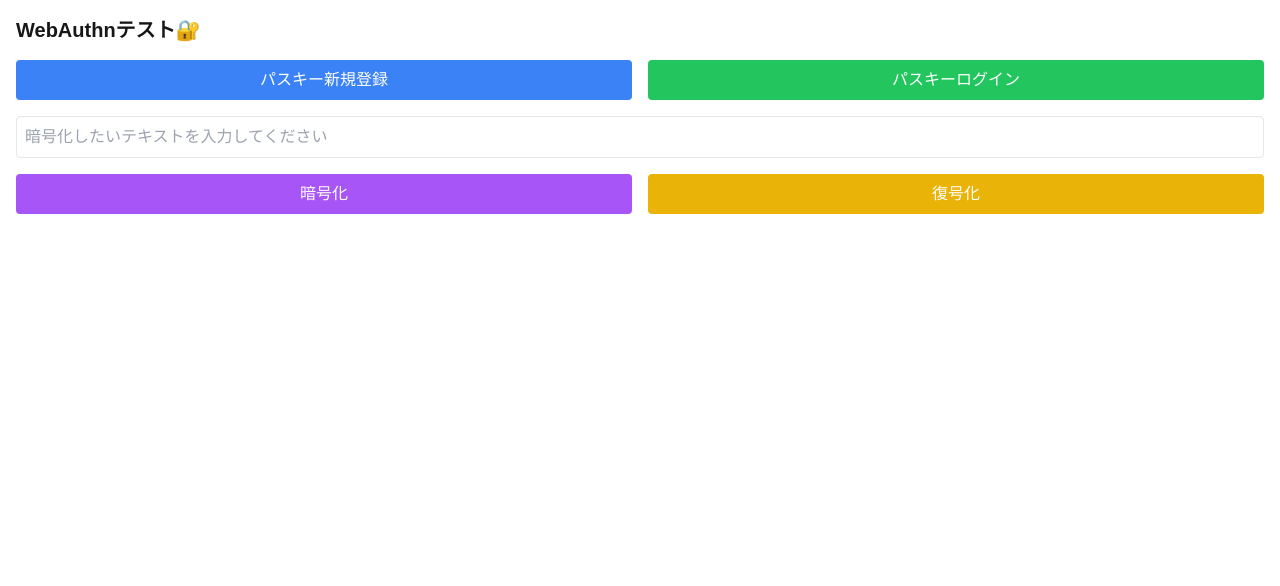
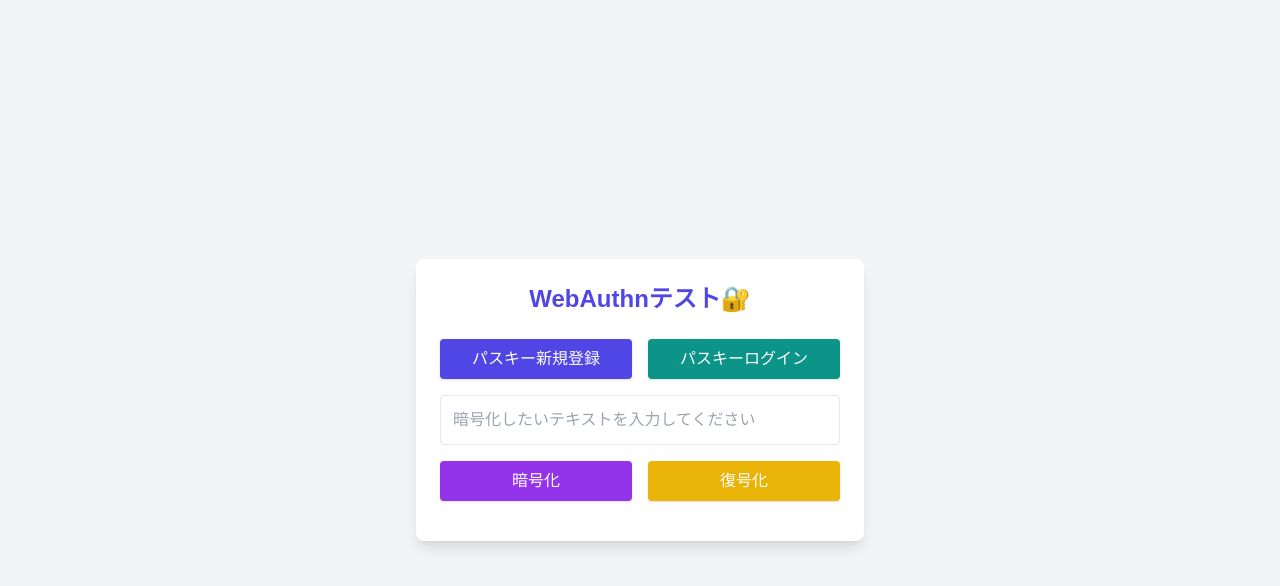
Before and after one commit to taizo-pro/webauthn-test, a Next.js app: page / in a window 1280 px wide. Shown: the top 586 px of the page. Built offline with nearby package versions, Linux system fonts and the light colour scheme.

Commit message:
UIの改善: ボタンスタイルを更新し、結果表示エリアのデザインを整えました

```diff
--- a/src/app/page.tsx
+++ b/src/app/page.tsx
@@ -235,104 +235,98 @@ export default function Home() {
 	};
 
 	return (
-		<div className="p-4">
-			<h2 className="text-xl font-bold mb-4">WebAuthnテスト🔐</h2>
+		<div className="min-h-screen bg-gray-100 flex items-center justify-center p-4">
+			<div className="bg-white shadow-lg rounded-lg p-6 w-full max-w-md">
+				<h2 className="text-2xl font-bold text-center mb-6 text-indigo-600">
+					WebAuthnテスト🔐
+				</h2>
 				<div className="space-y-4">
-				<div className="flex gap-4 w-full">
-					<div className="space-y-2 w-full">
-						{/* biome-ignore lint/a11y/useButtonType: <explanation> */}
+					<div className="flex flex-col sm:flex-row gap-4">
 						<button
+							type="button"
 							onClick={handleRegister}
-							className="bg-blue-500 text-white px-4 py-2 rounded w-full"
+							className="flex-1 bg-indigo-600 hover:bg-indigo-700 text-white py-2 px-4 rounded shadow focus:outline-none focus:ring-2 focus:ring-indigo-500"
 						>
 							パスキー新規登録
 						</button>
-					</div>
-					<div className="space-y-2 w-full">
-						{/* biome-ignore lint/a11y/useButtonType: <explanation> */}
 						<button
+							type="button"
 							onClick={handleAuthenticate}
-							className="bg-green-500 text-white px-4 py-2 rounded w-full"
+							className="flex-1 bg-teal-600 hover:bg-teal-700 text-white py-2 px-4 rounded shadow focus:outline-none focus:ring-2 focus:ring-teal-500"
 						>
 							パスキーログイン
 						</button>
 					</div>
-				</div>
 
-				<div className="flex gap-4 w-full">
-					<div className="space-y-2 flex gap-4 w-full">
 					<input
 						type="text"
 						value={inputText}
 						onChange={(e) => setInputText(e.target.value)}
 						placeholder="暗号化したいテキストを入力してください"
-							className="w-[100%] p-2 border rounded text-black"
+						className="w-full p-3 border rounded text-gray-800 focus:outline-none focus:ring-2 focus:ring-indigo-500"
 					/>
-					</div>
-				</div>
 
-				<div className="flex gap-4 w-full">
-					<div className="space-y-2 flex gap-4 w-full">
-						{/* biome-ignore lint/a11y/useButtonType: <explanation> */}
+					<div className="flex flex-col sm:flex-row gap-4">
 						<button
+							type="button"
 							onClick={handleRSAEncrypt}
-							className="bg-purple-500 text-white px-4 py-2 rounded w-full"
+							className="flex-1 bg-purple-600 hover:bg-purple-700 text-white py-2 px-4 rounded shadow focus:outline-none focus:ring-2 focus:ring-purple-500"
 						>
 							暗号化
 						</button>
-					</div>
-					<div className="space-y-2 w-full">
-						{/* biome-ignore lint/a11y/useButtonType: <explanation> */}
 						<button
+							type="button"
 							onClick={handleRSADecrypt}
-							className="bg-yellow-500 text-white px-4 py-2 rounded w-full"
+							className="flex-1 bg-yellow-500 hover:bg-yellow-600 text-white py-2 px-4 rounded shadow focus:outline-none focus:ring-2 focus:ring-yellow-400"
 						>
 							復号化
 						</button>
 					</div>
-				</div>
 
-				<div className="flex">
-					<div>
-						{/* 結果表示エリア */}
+					<div className="space-y-4">
 						{extensionResults && (
-							<div className="mt-4 p-4 rounded">
-								<h3 className="font-bold mb-2">PRF対応結果:</h3>
-								<pre className="whitespace-pre-wrap">{extensionResults}</pre>
+							<div className="bg-gray-50 p-3 rounded border">
+								<h3 className="font-semibold text-gray-700 mb-1">
+									PRF対応結果:
+								</h3>
+								<pre className="whitespace-pre-wrap text-sm text-gray-600">
+									{extensionResults}
+								</pre>
 							</div>
 						)}
-					</div>
-					<div>
 						{registrationResult && (
-							<div className="mt-4 p-4 rounded">
-								<h3 className="font-bold mb-2">登録時の疑似乱数生成結果:</h3>
-								<details className="whitespace-pre-wrap">
+							<div className="bg-gray-50 p-3 rounded border">
+								<h3 className="font-semibold text-gray-700 mb-1">
+									登録時の疑似乱数生成結果:
+								</h3>
+								<details className="whitespace-pre-wrap text-sm text-gray-600">
 									{registrationResult}
 								</details>
 							</div>
 						)}
-					</div>
-					<div>
 						{signResult && (
-							<div className="mt-4 p-4 rounded">
-								<h3 className="font-bold mb-2">
+							<div className="bg-gray-50 p-3 rounded border">
+								<h3 className="font-semibold text-gray-700 mb-1">
 									ログイン時の疑似乱数生成結果:
 								</h3>
-								<details className="whitespace-pre-wrap">{signResult}</details>
+								<details className="whitespace-pre-wrap text-sm text-gray-600">
+									{signResult}
+								</details>
 							</div>
 						)}
 						{inputText && (
-							<div className="mt-4 p-4 rounded">
-								<h3 className="font-bold mb-2">暗号化対象</h3>
-								<pre className="whitespace-pre-wrap break-all">{inputText}</pre>
+							<div className="bg-gray-50 p-3 rounded border">
+								<h3 className="font-semibold text-gray-700 mb-1">暗号化対象</h3>
+								<pre className="whitespace-pre-wrap break-words text-sm text-gray-600">
+									{inputText}
+								</pre>
 							</div>
 						)}
 
 						{prfEncryptedData && (
-							<div className="mt-4 p-4 rounded">
-								<h3 className="font-bold mb-2">暗号化結果</h3>
-								<pre className="whitespace-pre-wrap break-all">
-									{/* Base64形式で表示用に変換 */}
+							<div className="bg-gray-50 p-3 rounded border">
+								<h3 className="font-semibold text-gray-700 mb-1">暗号化結果</h3>
+								<pre className="whitespace-pre-wrap break-words text-sm text-gray-600">
 									{btoa(
 										String.fromCharCode(...new Uint8Array(prfEncryptedData)),
 									)}
@@ -341,9 +335,11 @@ export default function Home() {
 						)}
 
 						{prfDecryptedData && (
-							<div className="mt-4 p-4 rounded">
-								<h3 className="font-bold mb-2">復号化結果</h3>
-								<pre className="whitespace-pre-wrap">{prfDecryptedData}</pre>
+							<div className="bg-gray-50 p-3 rounded border">
+								<h3 className="font-semibold text-gray-700 mb-1">復号化結果</h3>
+								<pre className="whitespace-pre-wrap text-sm text-gray-600">
+									{prfDecryptedData}
+								</pre>
 							</div>
 						)}
 					</div>
```
Lines whose indentation alone changed are shown as unchanged.
